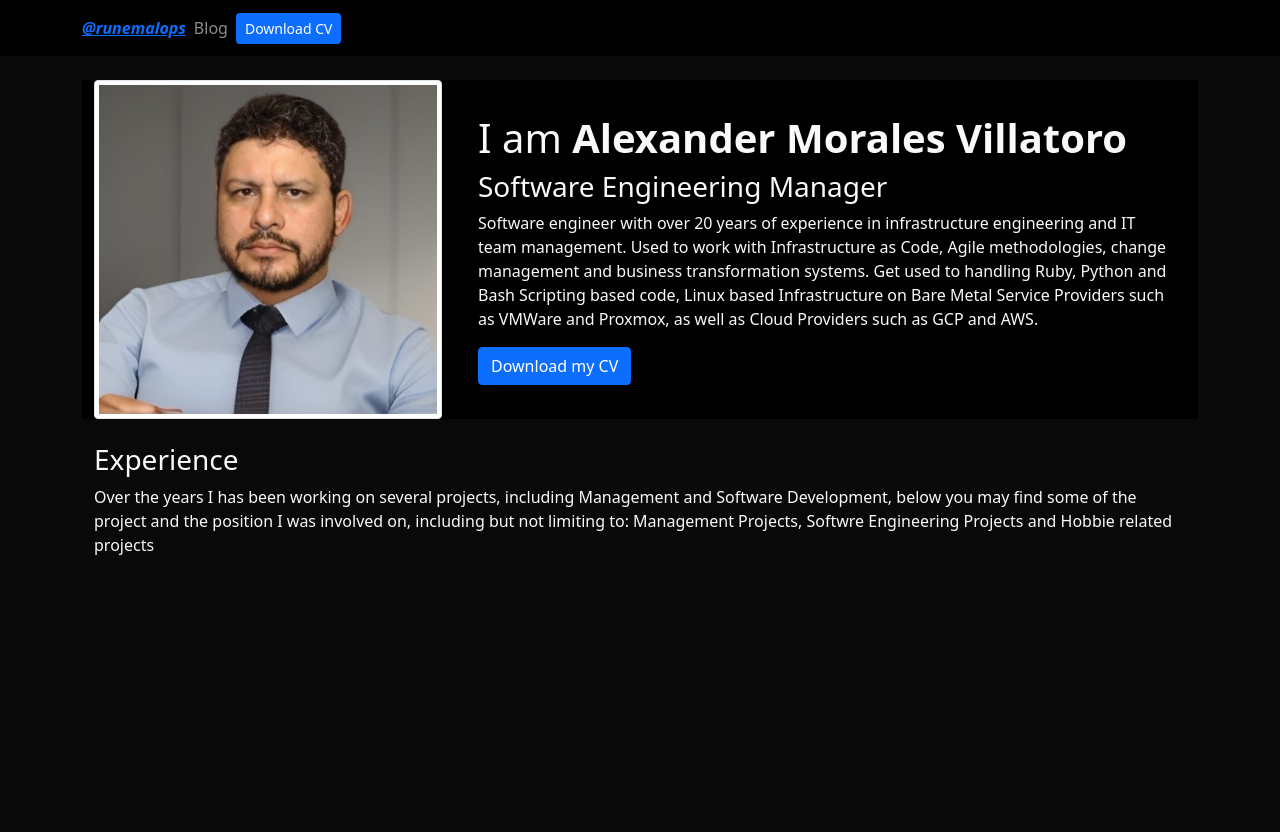
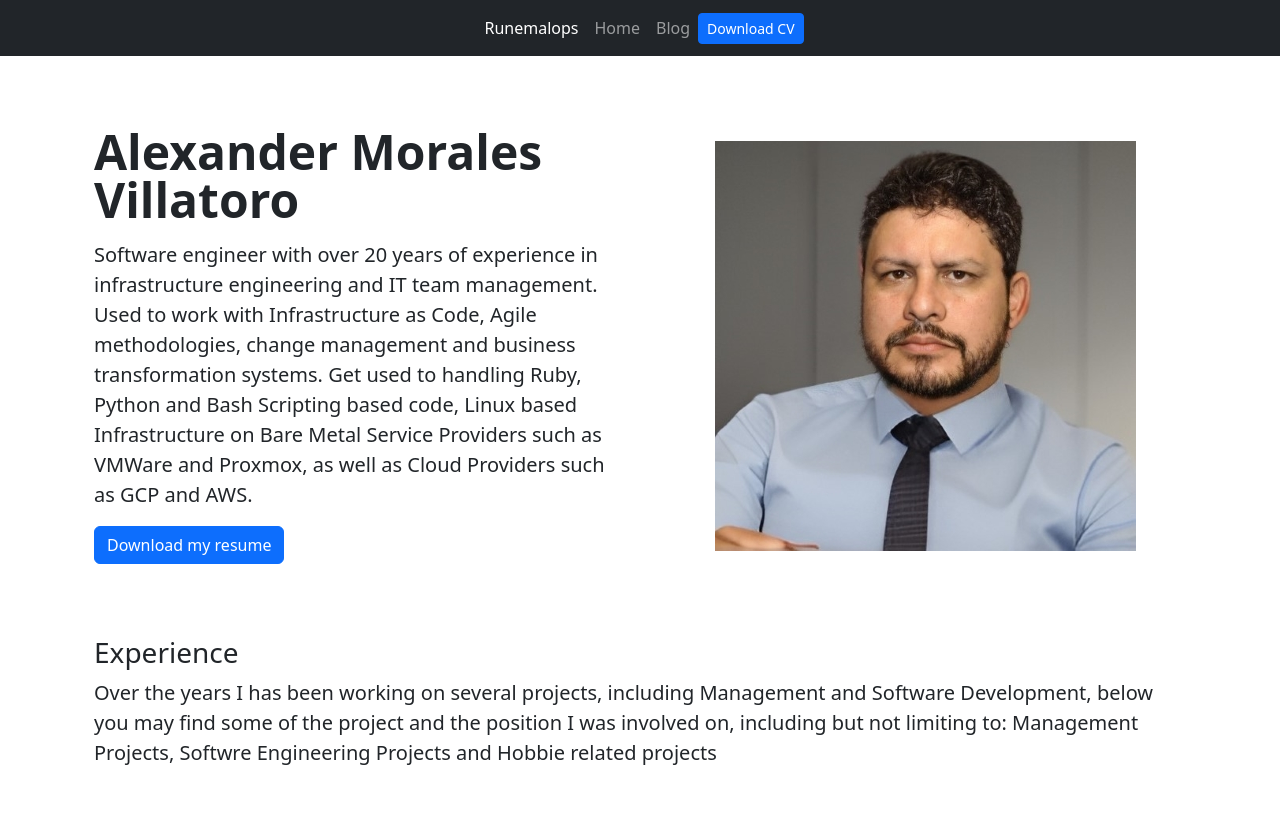
Before and after one commit to runemalops/amvpf, a Django app: page / in a window 1280 px wide. Before the commit the page ends 555 px from the top, so only its background shows below. Run offline with Django 5.2, Linux system fonts and the light colour scheme; data that the repository does not hold is empty.

Commit message:
Adding support for improved navbar features

```diff
--- a/django_portfolio/settings.py
+++ b/django_portfolio/settings.py
@@ -25,7 +25,7 @@ SECRET_KEY = 'django-insecure-mr7n%cnlz@^&h=v$1_k7u#7voo+ik5n&gy*d0&o1xh0br6mn3v
 # SECURITY WARNING: don't run with debug turned on in production!
 DEBUG = True
 
-ALLOWED_HOSTS = ['192.168.1.103','localhost','192.168.1.1','www.runemal.site']
+ALLOWED_HOSTS = ['www.runemal.site','192.168.1.2','127.0.0.1']
 
 
 # Application definition
--- a/portfolio/static/main.css
+++ /dev/null
@@ -1,12 +0,0 @@
-body {
-	background: #090909;
-}
-
-.bg-black {
-	background: #000;
-}
-
-.card-project:hover {
-	border: 1px solid #eee;
-	cursor: pointer;
-}
--- a/portfolio/templates/home.html
+++ b/portfolio/templates/home.html
@@ -3,32 +3,33 @@
 {% block content %}
 
 {% load static %}
-
 <!-- Hero Section -->
-<header class="row bg-black">
-	<div class="col-md-4">
-    		<img src="{% static 'portfolio/amvpro.jpg' %}" class=".img-fluid img-thumbnail"/>
-  	</div>
-	<div class="col-md-8 my-auto p-4">
-		<h1>I am <strong>Alexander Morales Villatoro</strong></h1>
-		<h3>Software Engineering Manager</h3>
-		<p>Software engineer with over 20 years of experience in infrastructure engineering and IT team management. Used to work with Infrastructure as Code, Agile methodologies, change management and business transformation systems. Get used to handling Ruby, Python and Bash Scripting based code, Linux based Infrastructure on Bare Metal Service Providers such as VMWare and Proxmox, as well as Cloud Providers such as GCP and AWS.</p>
-		<a class="btn btn-primary btn-md" href="{% static 'portfolio/CV_AMV.zip'%}">Download my CV</a>
+<header>
+	<div class="row flex-lg-row-reverse align-items-center g-5 py-5">
+		<div class="col-md-8 col-sm-8 col-lg-6">
+			<img src="{% static 'portfolio/amvpro.jpg' %}" class="d-block mx-md-auto img-fluid" alt="Hero section" loading="lazy"/>
+		</div>
+		<div class="col-lg-6">
+			<h1 class="display-5 fw-bold lh-1 mb-3">Alexander Morales Villatoro</h1>
+			<p class="lead">Software engineer with over 20 years of experience in infrastructure engineering and IT team management. Used to work with Infrastructure as Code, Agile methodologies, change management and business transformation systems. Get used to handling Ruby, Python and Bash Scripting based code, Linux based Infrastructure on Bare Metal Service Providers such as VMWare and Proxmox, as well as Cloud Providers such as GCP and AWS.</p>
+			<div class="d-grid gap-2 d-md-flex justify-content-md-start">
+				<a href="{% static 'portfolio/CV_AMV.zip'%}" class="btn btn-primary" role="button" aria-pressed="false">Download my resume</a>
+			</div>
+		</div>
 	</div>
 </header>
-
 <!-- Portfolio Section -->
 <div class="row my-4 text-justify">
 
 	<h3>Experience</h3>
-	<p>Over the years I has been working on several projects, including Management and Software Development, below you may find some of the project and the position I was involved on, including but not limiting to: Management Projects, Softwre Engineering Projects and Hobbie related projects</p>
+	<p class="lead">Over the years I has been working on several projects, including Management and Software Development, below you may find some of the project and the position I was involved on, including but not limiting to: Management Projects, Softwre Engineering Projects and Hobbie related projects</p>
 
 	{% for project in projects %}
-	<div class="col-md-4 p-4">
-		<div class="card bg-black card-project">
+	<div class="col-md-4">
+		<div class="card card-project">
 			<img src="{{ project.image.url }}" class="card-img-top" />
 
-			<div class="card-body text-white text-shadow-1">
+			<div class="card-body">
 
 				<h2>{{ project.title }}</h2>
 				<p>{{ project.description|linebreaks}}</p>
--- a/portfolio/templates/layout.html
+++ b/portfolio/templates/layout.html
@@ -8,17 +8,14 @@
   <meta http-equiv="X-UA-Compatible" content="IE=edge">
   <meta name="viewport" content="width=device-width, initial-scale=1.0">
   <title>Alexander Morales Site</title>
-  <link href="https://cdn.jsdelivr.net/npm/bootstrap@5.1.3/dist/css/bootstrap.min.css" rel="stylesheet"
-    integrity="sha384-1BmE4kWBq78iYhFldvKuhfTAU6auU8tT94WrHftjDbrCEXSU1oBoqyl2QvZ6jIW3" crossorigin="anonymous">
-    <link rel="stylesheet" href="{% static 'main.css' %}">
+  <link href="https://cdn.jsdelivr.net/npm/bootstrap@5.3.3/dist/css/bootstrap.min.css" rel="stylesheet" integrity="sha384-QWTKZyjpPEjISv5WaRU9OFeRpok6YctnYmDr5pNlyT2bRjXh0JMhjY6hW+ALEwIH" crossorigin="anonymous">
+  <script defer src="https://cdn.jsdelivr.net/npm/bootstrap@5.3.3/dist/js/bootstrap.bundle.min.js" integrity="sha384-YvpcrYf0tY3lHB60NNkmXc5s9fDVZLESaAA55NDzOxhy9GkcIdslK1eN7N6jIeHz" crossorigin="anonymous"></script>
+  <link rel="stylesheet" type="text/css" href="{% static 'css/main.css' %}">
 </head>
 
 
-<body class="text-light">
-
-
+<body>
   {% include 'partials/navbar.html' %}
-
   <div class="container p-4">
     {% block content %}
     {% endblock %}
--- a/portfolio/templates/partials/navbar.html
+++ b/portfolio/templates/partials/navbar.html
@@ -1,14 +1,18 @@
 {% load static %}
-
-<nav class="navbar navbar-expand-lg navbar-dark bg-black">
-	<div class="container">
-		<a class="nabvar-brand fw-bold fst-italic" href="https://github.com/runemalops">@runemalops</a>
-		<button class="navbar-toggler" type="button" data-bs-toggle="collapse" data-bs-target="#navbarNav"
-			aria-controls="navbarNav" aria-expand="false" aria-label="Toggle Navigation">
+<!-- Navbar -->
+<nav class="navbar navbar-expand-lg navbar-dark bg-dark">
+	<div class="container-fluid">
+		<button class="navbar-toggler" type="button" data-bs-toggle="collapse" data-bs-target="#navbarNav">
 			<span class="navbar-toggler-icon"></span>
 		</button>
-		<div class="collapse navbar-collapse" id="navbarNav">
-			<ul class="navbar-nav" ms-auto>
+		<div class="collapse navbar-collapse justify-content-md-center" id="navbarNav">
+			<ul class="navbar-nav">
+				<li class="nav-item">
+					<a class="nav-link active" aria-current="page" href="https://github.com/runemalops" target="_blank">Runemalops</a>
+				</li>
+				<li class="nav-item">
+					<a class="nav-link" href="#">Home</a>
+				</li>
 				<li class="nav-item">
 					<a class="nav-link" href="{% url 'blog:posts' %}">Blog</a>
 				</li>
@@ -19,3 +23,4 @@
 		</div>
 	</div>
 </nav>
+<!-- Navbar -->
```
Also changed, not shown: portfolio/static/css/main.css (added).
